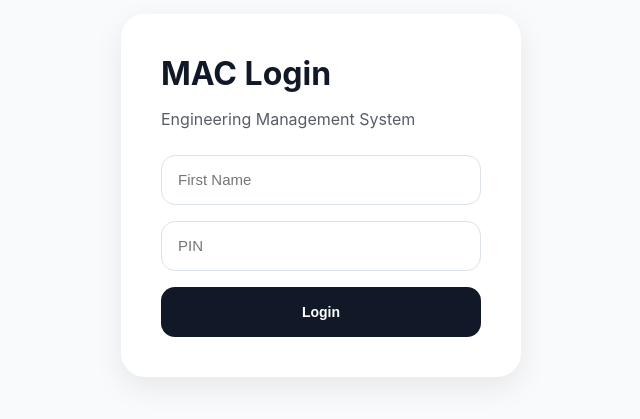
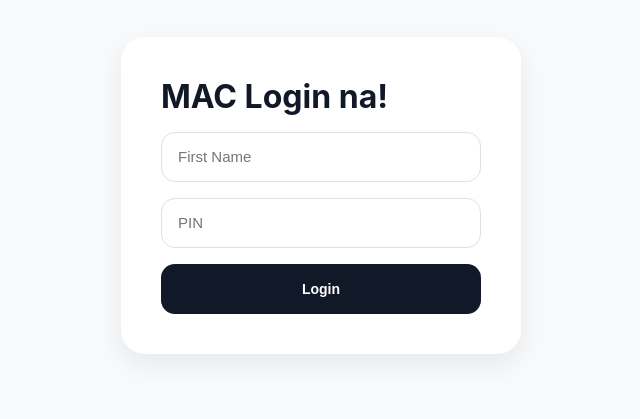
Before and after one commit to iankyle1717/MAC, a React (Vite) app in the folder MacMonitoring/: page /login in a window 1280 px wide. Shown: the part 205-624 px from the top of the page, without its empty margins (319-959 px from the left). Built offline with nearby package versions, Linux system fonts and the light colour scheme.

Commit message:
may login na

```diff
--- a/MacMonitoring/src/pages/Login.jsx
+++ b/MacMonitoring/src/pages/Login.jsx
@@ -85,12 +85,9 @@ function Login() {
             >
 
                 <h1>
-                  MAC Login
+                  MAC Login na!
                 </h1>
 
-                <p>
-                    Engineering Management System
-                </p>
 
                 <input
                     type="text"
```
